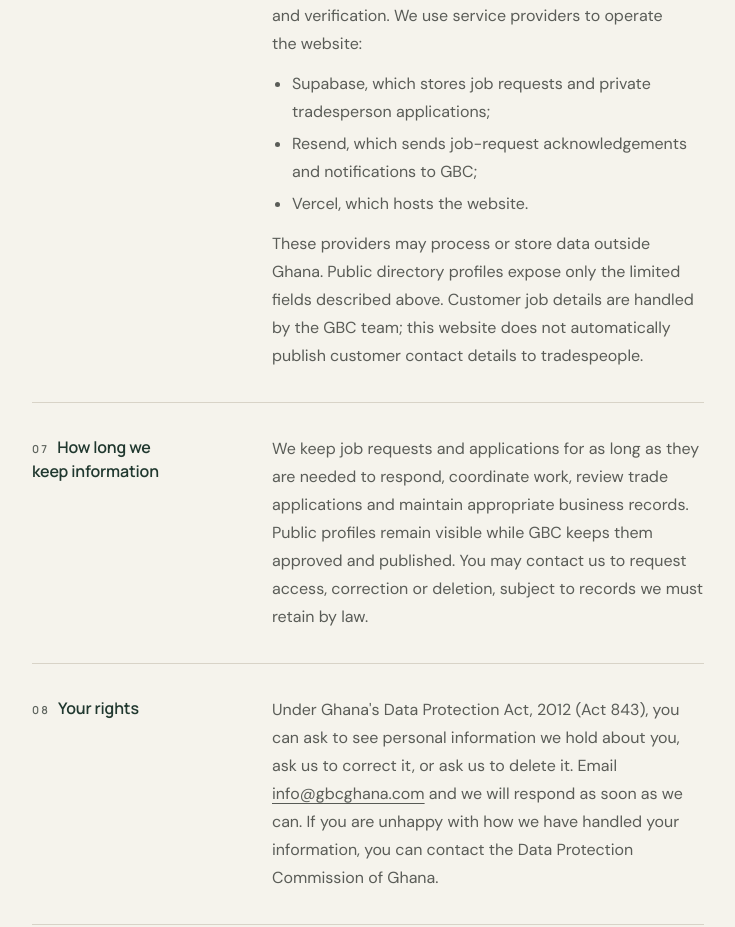
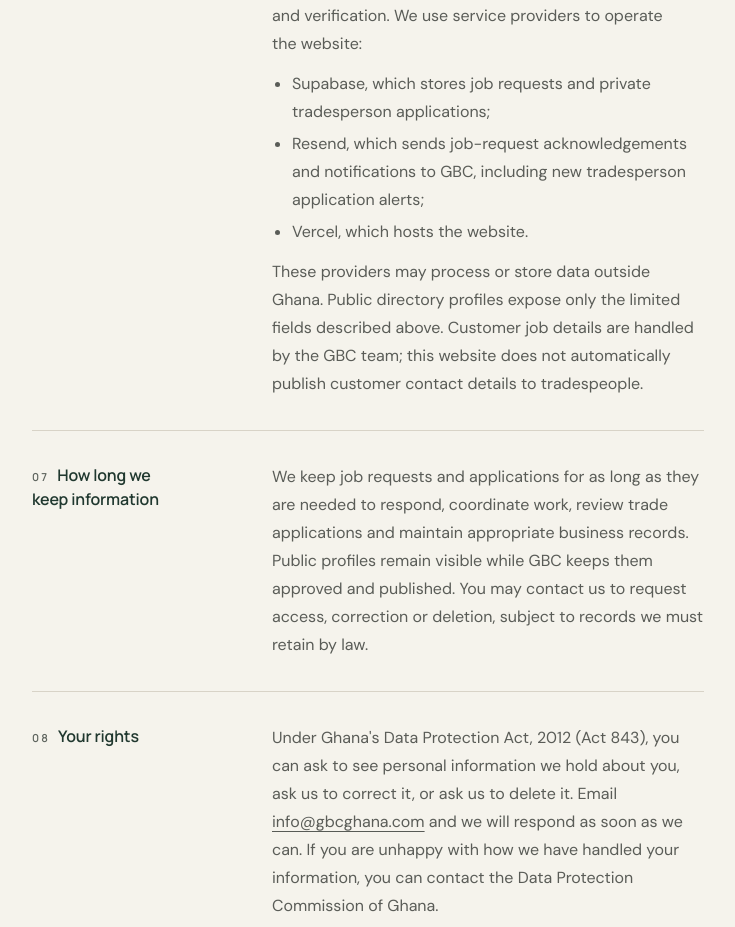
Before and after one commit to padmor/Green-House-Creatioins, a Next.js app: page /privacy in a window 1280 px wide. Shown: the part 2420-3347 px from the top of the page, without its empty margins (272-1007 px from the left). Built offline with nearby package versions, Linux system fonts and the light colour scheme; no server answers; the database is empty.

Commit message:
Clarify email processor usage for artisan application notices

```diff
--- a/src/app/(site)/privacy/page.tsx
+++ b/src/app/(site)/privacy/page.tsx
@@ -79,7 +79,7 @@ const sections: { title: string; body: React.ReactNode }[] = [
         <p>Private job requests and tradesperson applications are available to authorised GBC staff who handle requests and verification. We use service providers to operate the website:</p>
         <ul className="list-disc space-y-1 pl-5">
           <li>Supabase, which stores job requests and private tradesperson applications;</li>
-          <li>Resend, which sends job-request acknowledgements and notifications to GBC;</li>
+          <li>Resend, which sends job-request acknowledgements and notifications to GBC, including new tradesperson application alerts;</li>
           <li>Vercel, which hosts the website.</li>
         </ul>
         <p>
```
